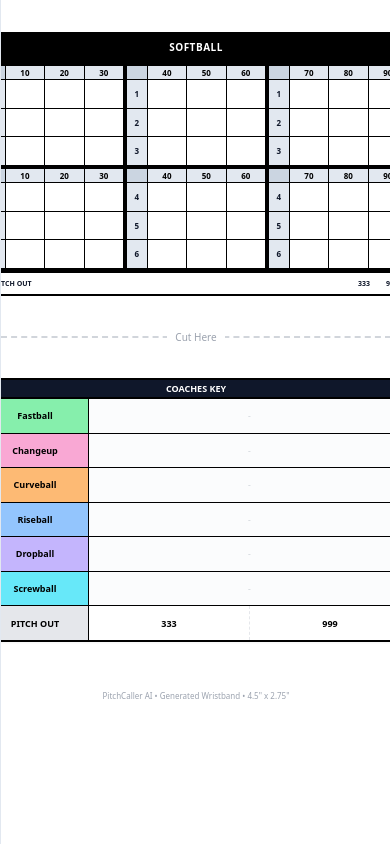
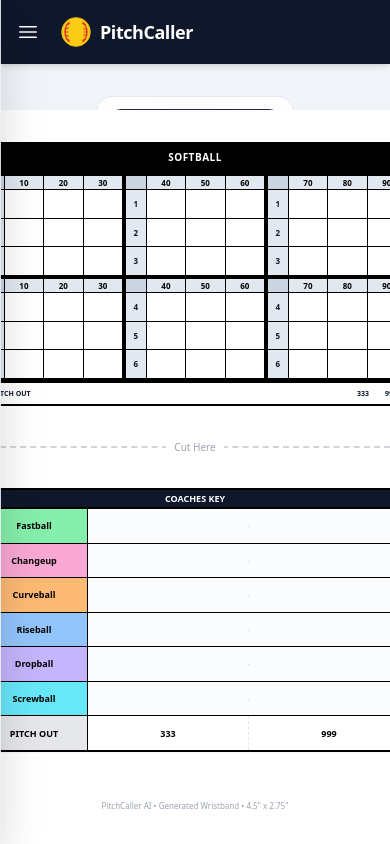
Before and after one commit to mikecorliss/pitchcaller, a React (Vite) app: page / in a window 390 px wide. Built offline with nearby package versions, Linux system fonts and the light colour scheme.

Commit message:
feat: Redesign header and add sidebar toggle
Replaces the static "PitchCaller" header with a dynamic SVG logo and adds a mobile-friendly sidebar toggle button. This improves the visual appeal and usability on smaller screens.

```diff
--- a/App.tsx
+++ b/App.tsx
@@ -5,7 +5,7 @@ import { PrintLayout } from './components/PrintLayout';
 import { CoachKey } from './components/CoachKey';
 import { DEFAULT_PITCHES, WRISTBAND_GRID_SIZES } from './constants';
 import { PitchDefinition, SignalEntry, WristbandConfig } from './types';
-import { AlertCircle, CheckCircle2 } from 'lucide-react';
+import { AlertCircle, CheckCircle2, Printer } from 'lucide-react';
 
 const App: React.FC = () => {
   // --- State ---
@@ -30,11 +30,10 @@ const App: React.FC = () => {
   const [signals, setSignals] = useState<SignalEntry[]>([]);
   const [error, setError] = useState<string | null>(null);
   const [successMsg, setSuccessMsg] = useState<string | null>(null);
+  const [isSidebarOpen, setIsSidebarOpen] = useState(false);
 
   // --- Effects ---
   useEffect(() => {
-    // Initial generation on mount if empty? No, let user choose.
-    // Actually, let's clear on mount to force user to see the state
     handleReset();
     // eslint-disable-next-line react-hooks/exhaustive-deps
   }, []);
@@ -54,6 +53,11 @@ const App: React.FC = () => {
   const handleGenerate = () => {
     setError(null);
     setSuccessMsg(null);
+
+    // Close sidebar on mobile after generation
+    if (window.innerWidth < 1024) {
+      setIsSidebarOpen(false);
+    }
 
     const totalPercentage = pitches.reduce((sum, p) => sum + (p.percentage || 0), 0);
 
@@ -129,8 +133,33 @@ const App: React.FC = () => {
 
   // --- Render ---
   return (
-    <div className="h-screen w-screen flex overflow-hidden bg-slate-100 font-sans text-slate-900">
-      {/* Sidebar */}
+    <div className="h-screen w-screen flex flex-col lg:flex-row overflow-hidden bg-slate-100 font-sans text-slate-900">
+
+      {/* Mobile Sidebar Overlay */}
+      {isSidebarOpen && (
+        <div
+          className="fixed inset-0 bg-black/50 z-40 lg:hidden backdrop-blur-sm"
+          onClick={() => setIsSidebarOpen(false)}
+        />
+      )}
+
+      {/* Sidebar Wrapper */}
+      <div className={`
+        fixed inset-y-0 left-0 z-50 h-full w-[85vw] max-w-sm bg-white shadow-2xl lg:shadow-none
+        transform transition-transform duration-300 ease-in-out lg:relative lg:translate-x-0 lg:w-auto lg:z-auto
+        ${isSidebarOpen ? 'translate-x-0' : '-translate-x-full'}
+      `}>
+        {/* Mobile Close Button (Absolute positioned over the Controls header) */}
+        <button
+          onClick={() => setIsSidebarOpen(false)}
+          className="absolute top-5 right-4 z-50 p-2 text-slate-400 hover:text-white lg:hidden focus:outline-none"
+          aria-label="Close sidebar"
+        >
+          <svg xmlns="http://www.w3.org/2000/svg" fill="none" viewBox="0 0 24 24" strokeWidth={2} stroke="currentColor" className="w-6 h-6">
+            <path strokeLinecap="round" strokeLinejoin="round" d="M6 18L18 6M6 6l12 12" />
+          </svg>
+        </button>
+
         <Controls
           config={config}
           setConfig={setConfig}
@@ -139,15 +168,50 @@ const App: React.FC = () => {
           onGenerate={handleGenerate}
           onReset={handleReset}
         />
+      </div>
 
       {/* Main Content */}
-      <div className="flex-1 flex flex-col h-full overflow-hidden relative no-print">
+      <div className="flex-1 flex flex-col h-full overflow-hidden relative no-print lg:pt-0 pt-16">
 
-        {/* Top Bar */}
-        <div className="h-16 bg-white border-b border-slate-200 flex items-center justify-between px-8 flex-shrink-0 shadow-sm z-10">
+        {/* Mobile Header (Fixed) */}
+        <div className="lg:hidden fixed top-0 left-0 right-0 h-16 bg-slate-900 text-white flex items-center justify-between px-4 z-40 shadow-md">
+          <div className="flex items-center gap-3">
+            <button
+              onClick={() => setIsSidebarOpen(true)}
+              className="p-2 -ml-2 hover:bg-slate-800 rounded-lg transition-colors focus:outline-none focus:ring-2 focus:ring-indigo-500"
+              aria-label="Open sidebar"
+            >
+              <svg xmlns="http://www.w3.org/2000/svg" fill="none" viewBox="0 0 24 24" strokeWidth={1.5} stroke="currentColor" className="w-6 h-6">
+                <path strokeLinecap="round" strokeLinejoin="round" d="M3.75 6.75h16.5M3.75 12h16.5m-16.5 5.25h16.5" />
+              </svg>
+            </button>
+            <div className="flex items-center gap-2">
+              <svg viewBox="0 0 100 100" className="w-8 h-8 flex-shrink-0" xmlns="http://www.w3.org/2000/svg">
+                <circle cx="50" cy="50" r="45" fill="#FACC15" stroke="#EAB308" strokeWidth="2" />
+                <path d="M28 20 C 12 35, 12 65, 28 80" fill="none" stroke="#DC2626" strokeWidth="4" strokeLinecap="round" />
+                <path d="M72 20 C 88 35, 88 65, 72 80" fill="none" stroke="#DC2626" strokeWidth="4" strokeLinecap="round" />
+                <path d="M20 28 l 10 -4 M16 40 l 10 -2 M15 50 l 10 0 M16 60 l 10 2 M20 72 l 10 4" stroke="#DC2626" strokeWidth="3" strokeLinecap="round" />
+                <path d="M70 24 l 10 4 M74 40 l 10 2 M75 50 l 10 0 M74 60 l 10 -2 M70 76 l 10 -4" stroke="#DC2626" strokeWidth="3" strokeLinecap="round" />
+              </svg>
+              <span className="font-bold text-lg tracking-tight">PitchCaller</span>
+            </div>
+          </div>
+          {signals.length > 0 && (
+             <button
+               onClick={() => window.print()}
+               className="flex items-center gap-2 text-xs font-bold bg-indigo-600 hover:bg-indigo-500 active:bg-indigo-700 px-3 py-1.5 rounded text-white shadow-sm transition-colors"
+             >
+               <Printer size={16} />
+               PRINT
+             </button>
+          )}
+        </div>
+
+        {/* Desktop Top Bar */}
+        <div className="hidden lg:flex h-16 bg-white border-b border-slate-200 items-center justify-between px-8 flex-shrink-0 shadow-sm z-10">
           <div className="flex items-center gap-4">
             <h2 className="text-lg font-bold text-slate-700">Wristband Preview</h2>
-            <div className="hidden md:flex items-center gap-2 text-xs text-slate-400 bg-slate-50 px-3 py-1 rounded-full border border-slate-100">
+            <div className="flex items-center gap-2 text-xs text-slate-400 bg-slate-50 px-3 py-1 rounded-full border border-slate-100">
               <span>{config.columns * config.rows} slots</span>
               <span>•</span>
               <span>{config.sectionSize}x{config.sectionSize} grid</span>
@@ -171,15 +235,31 @@ const App: React.FC = () => {
           </div>
         </div>
 
+        {/* Mobile Alerts (Shown below header on mobile) */}
+        <div className="lg:hidden px-4 pt-4 flex flex-col gap-2">
+           {error && (
+             <div className="flex items-center gap-2 text-red-600 bg-red-50 px-3 py-2 rounded-md border border-red-100 text-xs font-medium">
+               <AlertCircle size={14} />
+               {error}
+             </div>
+           )}
+           {successMsg && (
+             <div className="flex items-center gap-2 text-green-600 bg-green-50 px-3 py-2 rounded-md border border-green-100 text-xs font-medium">
+               <CheckCircle2 size={14} />
+               {successMsg}
+             </div>
+           )}
+        </div>
+
         {/* Preview Canvas */}
-        <div className="flex-1 overflow-y-auto p-6 md:p-10 bg-slate-100/50">
-          <div className="max-w-7xl mx-auto flex flex-col xl:flex-row gap-10 items-start justify-center">
+        <div className="flex-1 overflow-y-auto p-4 md:p-10 bg-slate-100/50">
+          <div className="max-w-7xl mx-auto flex flex-col xl:flex-row gap-6 md:gap-10 items-start justify-center pb-10">
 
             {/* Player Card Preview */}
             <div className="flex flex-col gap-4 items-center flex-shrink-0 w-full xl:w-auto">
-              <div className="bg-white p-1 rounded-2xl shadow-xl border border-slate-200">
+              <div className="bg-white p-1 rounded-2xl shadow-xl border border-slate-200 overflow-x-auto max-w-full">
                  {/* Render actual preview */}
-                 <div className="p-4 bg-white rounded-xl">
+                 <div className="p-2 md:p-4 bg-white rounded-xl min-w-min">
                     <WristbandGrid
                       config={config}
                       signals={signals}
@@ -195,7 +275,7 @@ const App: React.FC = () => {
 
             {/* Coach Key Preview */}
             <div className="flex flex-col gap-4 w-full max-w-2xl mx-auto xl:mx-0">
-               <div className="bg-white p-6 rounded-xl shadow-lg border border-slate-200 w-full">
+               <div className="bg-white p-4 md:p-6 rounded-xl shadow-lg border border-slate-200 w-full">
                   <h3 className="text-sm font-bold text-slate-400 uppercase tracking-wider mb-4">Coach Key Preview</h3>
                   <CoachKey
                     pitches={pitches}
--- a/components/Controls.tsx
+++ b/components/Controls.tsx
@@ -1,7 +1,7 @@
 import React from 'react';
 import { PitchDefinition, WristbandConfig, PitchType } from '../types';
 import { WRISTBAND_GRID_SIZES, COLORS } from '../constants';
-import { Plus, Trash2, Printer, RotateCcw, Play, Settings, List, Shield } from 'lucide-react';
+import { Plus, Trash2, Printer, RotateCcw, Play, Settings, List } from 'lucide-react';
 
 interface ControlsProps {
   config: WristbandConfig;
@@ -50,11 +50,24 @@ export const Controls: React.FC<ControlsProps> = ({
     <div className="w-full lg:w-[26rem] bg-white border-r border-slate-200 h-full overflow-y-auto flex flex-col no-print z-10">
       {/* Header */}
       <div className="p-5 border-b border-slate-100 bg-slate-900 text-white shadow-sm">
-        <h1 className="text-xl font-bold flex items-center gap-2 tracking-tight">
-          <Shield className="w-6 h-6 text-indigo-400" />
-          PitchCaller
-        </h1>
-        <p className="text-xs text-slate-400 mt-1 font-medium">Advanced Wristband Generator</p>
+        <div className="flex items-center gap-3">
+          <div className="relative w-10 h-10 flex-shrink-0">
+            <svg viewBox="0 0 100 100" className="w-full h-full drop-shadow-md" xmlns="http://www.w3.org/2000/svg">
+              <circle cx="50" cy="50" r="45" fill="#FACC15" stroke="#EAB308" strokeWidth="2" />
+              <path d="M28 20 C 12 35, 12 65, 28 80" fill="none" stroke="#DC2626" strokeWidth="4" strokeLinecap="round" />
+              <path d="M72 20 C 88 35, 88 65, 72 80" fill="none" stroke="#DC2626" strokeWidth="4" strokeLinecap="round" />
+              {/* Stitches */}
+              <path d="M20 28 l 10 -4 M16 40 l 10 -2 M15 50 l 10 0 M16 60 l 10 2 M20 72 l 10 4" stroke="#DC2626" strokeWidth="3" strokeLinecap="round" />
+              <path d="M70 24 l 10 4 M74 40 l 10 2 M75 50 l 10 0 M74 60 l 10 -2 M70 76 l 10 -4" stroke="#DC2626" strokeWidth="3" strokeLinecap="round" />
+            </svg>
+          </div>
+          <div>
+            <h1 className="text-xl font-bold tracking-tight leading-none">
+              PitchCaller
+            </h1>
+            <p className="text-xs text-slate-400 mt-1 font-medium">Advanced Wristband Generator</p>
+          </div>
+        </div>
       </div>
 
       <div className="flex-1 overflow-y-auto custom-scrollbar">
```
Also changed, not shown: 1 other file (tests, documents, lock files or other folders). Lines whose indentation alone changed are shown as unchanged.
